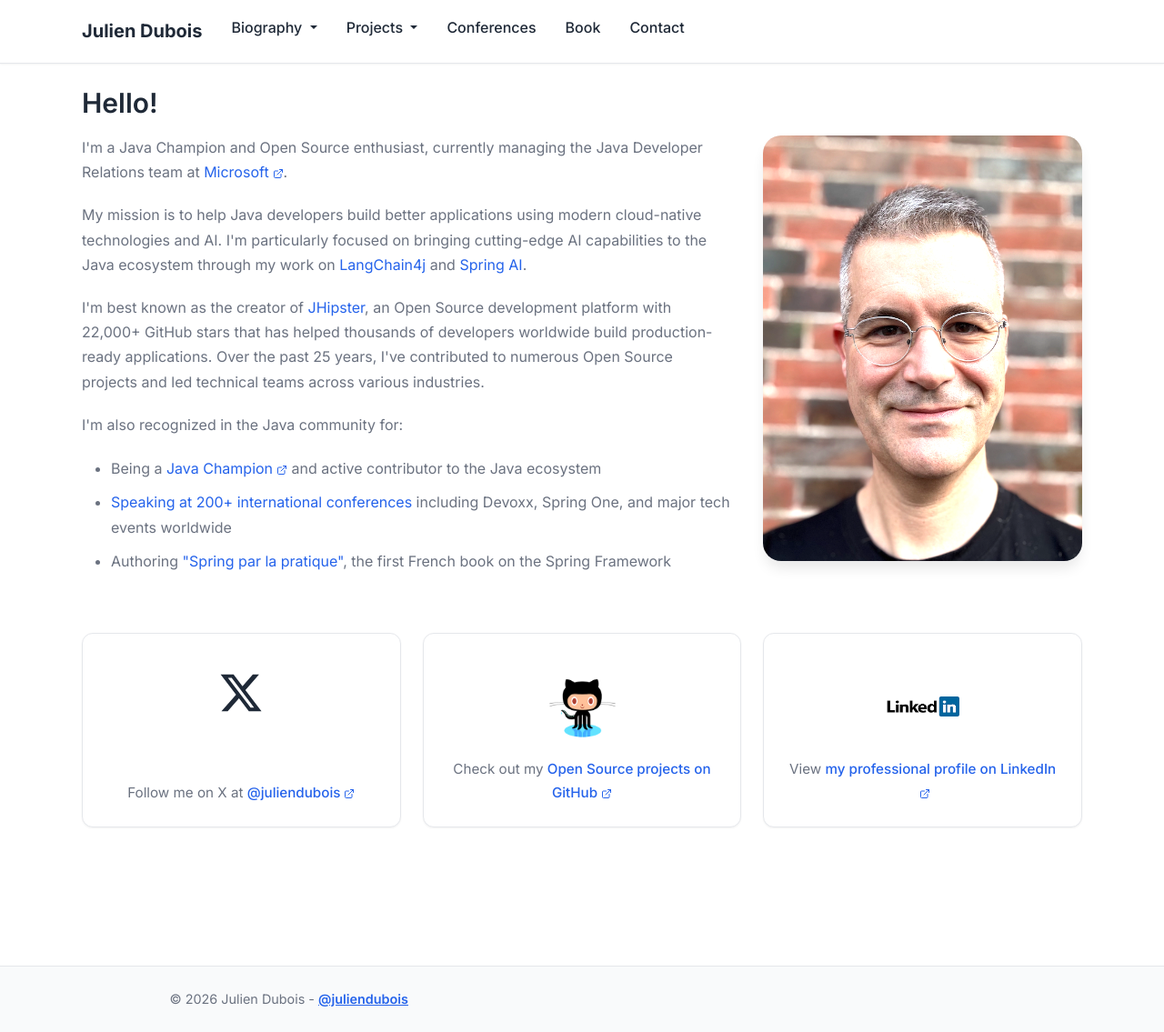
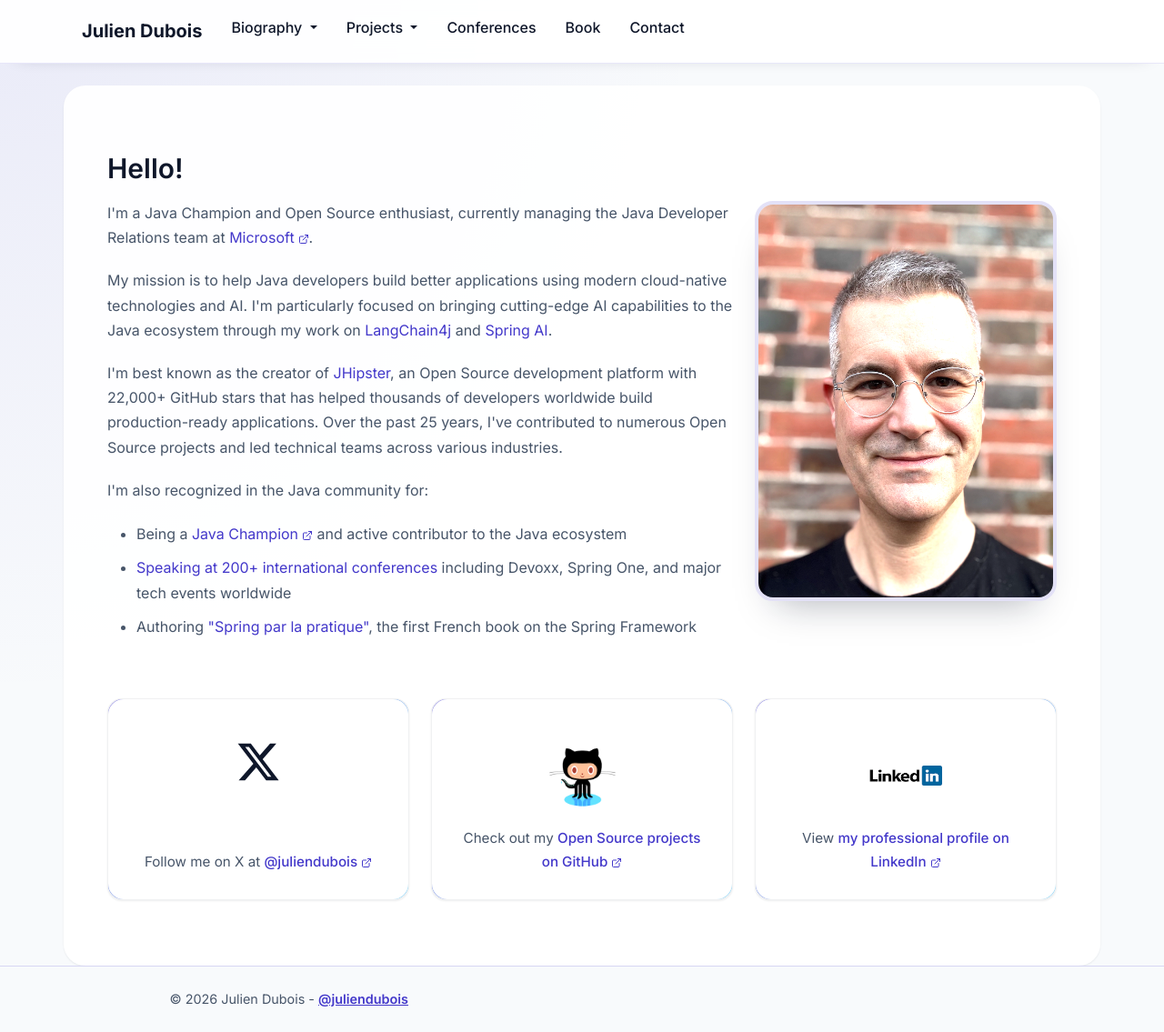
Before and after one commit to jdubois/jdubois.github.com, a Jekyll site: the page built from index.html, in a window 1280 px wide and 1135 px high. Shown: the whole window at 91% size. Built offline with Jekyll 4.4.1, drawn with Linux system fonts in a browser that asks for light colours.

Commit message:
Refactor CSS variables and styles for improved design consistency and accessibility

```diff
--- a/css/main.css
+++ b/css/main.css
@@ -6,17 +6,18 @@
 
 /* Modern CSS Variables */
 :root {
-    --primary-color: #2563eb;
-    --primary-dark: #1e40af;
-    --text-primary: #1f2937;
-    --text-secondary: #6b7280;
-    --bg-light: #f9fafb;
+    --primary-color: #4338ca;
+    --primary-dark: #312e81;
+    --text-primary: #0f172a;
+    --text-secondary: #475569;
+    --bg-light: #f8fafc;
     --bg-white: #ffffff;
-    --border-color: #e5e7eb;
-    --shadow-sm: 0 1px 2px 0 rgba(0, 0, 0, 0.05);
-    --shadow-md: 0 4px 6px -1px rgba(0, 0, 0, 0.1);
-    --shadow-lg: 0 10px 15px -3px rgba(0, 0, 0, 0.1);
-    --transition: all 0.3s ease;
+    --surface: rgba(255, 255, 255, 0.92);
+    --border-color: rgba(67, 56, 202, 0.16);
+    --shadow-sm: 0 1px 2px rgba(15, 23, 42, 0.08);
+    --shadow-md: 0 4px 10px -2px rgba(15, 23, 42, 0.18);
+    --shadow-lg: 0 24px 40px -24px rgba(15, 23, 42, 0.35);
+    --transition: all 0.25s ease;
 }
 
 /* Base Typography */
@@ -29,6 +30,8 @@
     flex-direction: column;
     min-height: 100vh;
     padding-top: 70px;
+    background: radial-gradient(circle at top left, rgba(67, 56, 202, 0.08), transparent 45%) no-repeat,
+                var(--bg-light);
 }
 
 h1, h2, h3, h4, h5, h6 {
@@ -67,6 +70,31 @@
     text-decoration: none;
 }
 
+a:focus-visible,
+button:focus-visible,
+.btn:focus-visible {
+    outline: 3px solid rgba(67, 56, 202, 0.45);
+    outline-offset: 2px;
+}
+
+.btn-primary {
+    background-color: var(--primary-color);
+    border-color: var(--primary-color);
+}
+.btn-primary:hover {
+    background-color: var(--primary-dark);
+    border-color: var(--primary-dark);
+}
+.btn-outline-primary {
+    color: var(--primary-color);
+    border-color: var(--primary-color);
+}
+.btn-outline-primary:hover {
+    background-color: var(--primary-color);
+    border-color: var(--primary-color);
+    color: #fff;
+}
+
 /* Animated underline for content links */
 .container a:not(.btn):not(.nav-link):not(.navbar-brand):not(.dropdown-item) {
     background-image: linear-gradient(var(--primary-color), var(--primary-color));
@@ -95,9 +123,16 @@
 
 /* Bootstrap 5 Navbar Styles */
 .navbar {
-    background-color: var(--bg-white) !important;
-    border-bottom: 1px solid var(--border-color);
-    box-shadow: var(--shadow-sm);
+    background-color: rgba(255, 255, 255, 0.92) !important;
+    backdrop-filter: blur(12px);
+    -webkit-backdrop-filter: blur(12px);
+    border-bottom: 1px solid rgba(67, 56, 202, 0.12);
+    box-shadow: 0 8px 20px -20px rgba(15, 23, 42, 0.45);
+}
+@supports not (backdrop-filter: blur(1px)) {
+    .navbar {
+        background-color: var(--bg-white) !important;
+    }
 }
 
 .navbar-brand {
@@ -184,15 +219,16 @@
 /* Hero Section */
 .hero-section {
     padding: 3rem 0;
-    background: linear-gradient(135deg, #f9fafb 0%, #ffffff 100%);
+    background: linear-gradient(135deg, #eef2ff 0%, #ffffff 70%);
     margin: -20px -20px 3rem -20px;
     padding-left: 20px;
     padding-right: 20px;
-    border-bottom: 1px solid var(--border-color);
+    border-bottom: 1px solid rgba(67, 56, 202, 0.12);
 }
 
 .profile-image {
     border-radius: 20px;
+    border: 4px solid rgba(67, 56, 202, 0.15);
     box-shadow: var(--shadow-lg);
     transition: var(--transition);
     max-width: 100%;
@@ -219,10 +255,11 @@
 }
 
 .social-card {
+    position: relative;
     background: var(--bg-white);
-    border: 1px solid var(--border-color);
-    border-radius: 12px;
-    padding: 1.5rem 1.25rem;
+    border: 1px solid rgba(15, 23, 42, 0.06);
+    border-radius: 16px;
+    padding: 1.75rem 1.5rem;
     text-align: center;
     transition: var(--transition);
     box-shadow: var(--shadow-sm);
@@ -231,12 +268,24 @@
     flex-direction: column;
     align-items: center;
     justify-content: flex-start;
+    overflow: hidden;
+}
+.social-card::before {
+    content: "";
+    position: absolute;
+    inset: -1px;
+    border-radius: 18px;
+    padding: 1px;
+    background: linear-gradient(130deg, rgba(67, 56, 202, 0.5), rgba(14, 165, 233, 0.4));
+    -webkit-mask: linear-gradient(#fff 0 0) content-box, linear-gradient(#fff 0 0);
+    -webkit-mask-composite: xor;
+    mask-composite: exclude;
+    pointer-events: none;
 }
 
 .social-card:hover {
     transform: translateY(-4px);
     box-shadow: var(--shadow-lg);
-    border-color: var(--primary-color);
 }
 
 .social-card img {
@@ -281,8 +330,8 @@
 footer {
     margin-top: auto;
     padding: 1.5rem 0;
-    border-top: 1px solid var(--border-color);
-    background-color: var(--bg-light);
+    border-top: 1px solid rgba(67, 56, 202, 0.18);
+    background-color: rgba(248, 250, 252, 0.95);
     width: 100%;
 }
 
@@ -408,3 +457,26 @@
     padding-right: 20px;
     flex: 1 0 auto;
 }
+
+main.container {
+    background: rgba(255, 255, 255, 0.95);
+    border-radius: 24px;
+    box-shadow: var(--shadow-sm);
+    padding: 2.5rem 2rem;
+    margin-top: 1.5rem;
+}
+@media (min-width: 992px) {
+    main.container {
+        padding: 3rem;
+    }
+}
+
+/* Reduced motion */
+@media (prefers-reduced-motion: reduce) {
+    *, *::before, *::after {
+        animation-duration: 0.01ms !important;
+        animation-iteration-count: 1 !important;
+        transition-duration: 0.01ms !important;
+        scroll-behavior: auto !important;
+    }
+}
```
